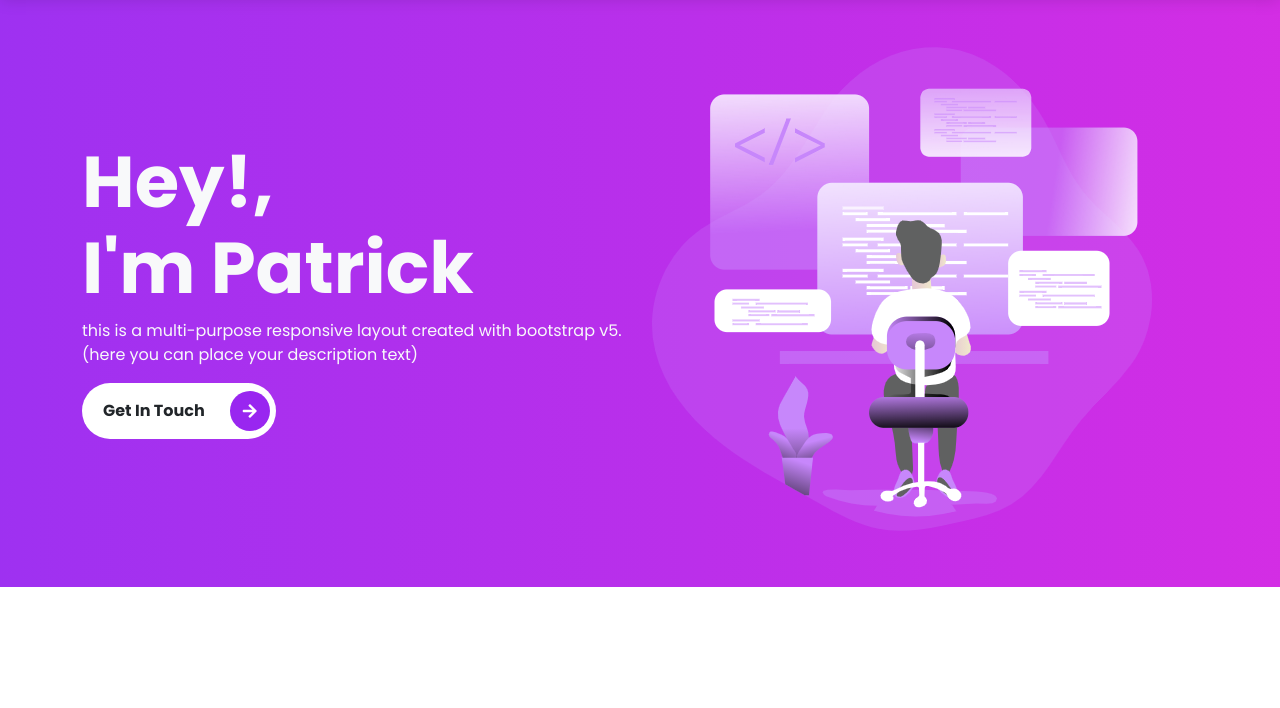
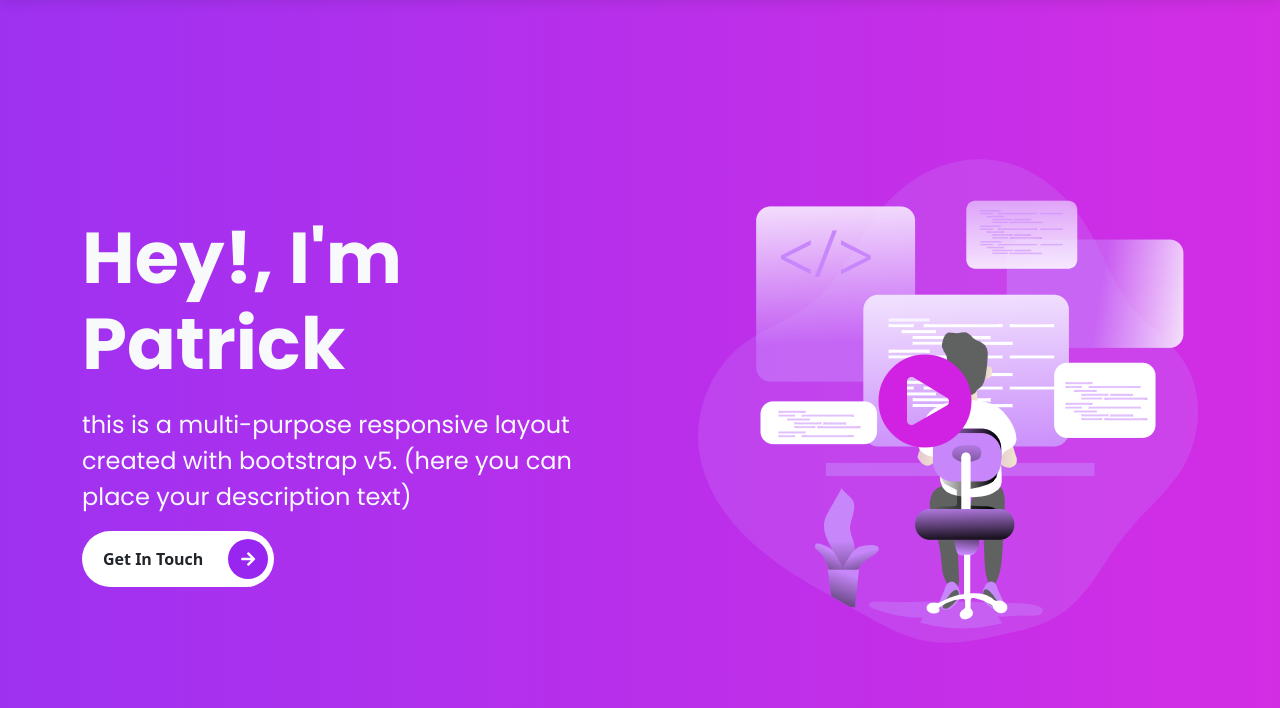
Before and after one commit to prajwalpoojary/bootstrap-website, a website: page index.html in a window 1280 px wide. Shown: the part 85-793 px from the top of the page. Drawn offline with Linux system fonts and the light colour scheme.

Commit message:
added waves to bottom of intro section

```diff
--- a/index.html
+++ b/index.html
@@ -58,13 +58,16 @@
   <!-- ########################################################################
                             START THE INTRO SECTION
     ######################################################################### -->
-  <section class="p-5 intro text-light">
+  <section class="intro text-light">
     <div class="container">
       <div class="row align-items-center justify-content-between">
-        <div class="col-md">
-          <h1 class="display-2 fw-bold">Hey!, <br /> I'm Patrick</h1>
-          <p>this is a multi-purpose responsive layout created with bootstrap v5. (here you can place your description
-            text)</p>
+        <!-- START THE CONTENT FOR THE INTRO -->
+        <div class="col-md intros text-start">
+          <h1 class="display-2">
+            <span class="display-2--intro">Hey!, I'm Patrick</span>
+            <span class="display-2--description lh-base">this is a multi-purpose responsive layout created with bootstrap v5. (here you can place your description
+            text)</span>
+          </h1>
           <button type="button" class="btn btn-rounded rounded-pill">
             Get In Touch
             <span>
@@ -72,11 +75,24 @@
             </span>
           </button>
         </div>
-        <div class="col-md">
-          <img class="img-fluid" src="assets/img/intro-section-illustration.png" alt="">
+        <!-- START THE CONTENT FOR THE VIDEO -->
+        <div class="col-md intros text-end">
+          <div class="video-box">
+            <img class="img-fluid" src="assets/img/intro-section-illustration.png" alt="vieo illustration">
+            <a class="position-absolute top-50 start-50 translate-middle" href="#">
+              <span>
+                <i class="fas fa-play-circle"></i>
+              </span>
+            </a>
+          </div>
         </div>
       </div>
     </div>
+    <svg xmlns="http://www.w3.org/2000/svg" viewBox="0 0 1440 320">
+      <path fill="#fff" fill-opacity="1"
+        d="M0,128L48,144C96,160,192,192,288,197.3C384,203,480,181,576,144C672,107,768,53,864,69.3C960,85,1056,171,1152,186.7C1248,203,1344,149,1392,122.7L1440,96L1440,320L1392,320C1344,320,1248,320,1152,320C1056,320,960,320,864,320C768,320,672,320,576,320C480,320,384,320,288,320C192,320,96,320,48,320L0,320Z">
+      </path>
+    </svg>
   </section>
 
   <script src="assets/js/bootstrap.bundle.js"></script>
--- a/scss/components/_mixins.scss
+++ b/scss/components/_mixins.scss
@@ -1,6 +1,15 @@
 @use "../custom" as *;
 
+// GRADIENT MIXIN
 @mixin gradient {
   background-color: $primary;
   background: linear-gradient(to right, rgba($primary, 0.95), rgba($secondary, 0.95));
 }
+
+// ABSOLUTE MIXIN
+@mixin absoluteCenter {
+  position: absolute;
+  top: 50%;
+  left: 50%;
+  transform: translate(-50%, -50%);
+}
--- a/scss/components/_typography.scss
+++ b/scss/components/_typography.scss
@@ -0,0 +1,19 @@
+@use "../custom" as *;
+
+.display-2 {
+  margin-bottom: 1rem;
+  text-transform: capitalize;
+  font-family: 'Poppins', sans-serif;
+
+  &--intro {
+    display: inline-block;
+    font-weight: 700;
+  }
+
+  &--description {
+    margin-top: 1.2rem;
+    display: block;
+    font-size: 1.5rem;
+    text-transform: none;
+  }
+}
--- a/scss/layout/_intro.scss
+++ b/scss/layout/_intro.scss
@@ -3,5 +3,27 @@
 
 .intro {
   @include gradient;
-  font-family: 'Poppins', sans-serif;
+  padding: 10rem 0 0 0;
+  width: 100%;
+  height: 100%;
+
 }
+
+.intros {
+
+  .video-box {
+    position: relative;
+
+    a {
+      // @include absoluteCenter;
+
+      span {
+
+        i {
+          font-size: 6rem;
+          color: $secondary;
+        }
+      }
+    }
+  }
+}
```
Also changed, not shown: assets/css/main.css, 1 other file.
